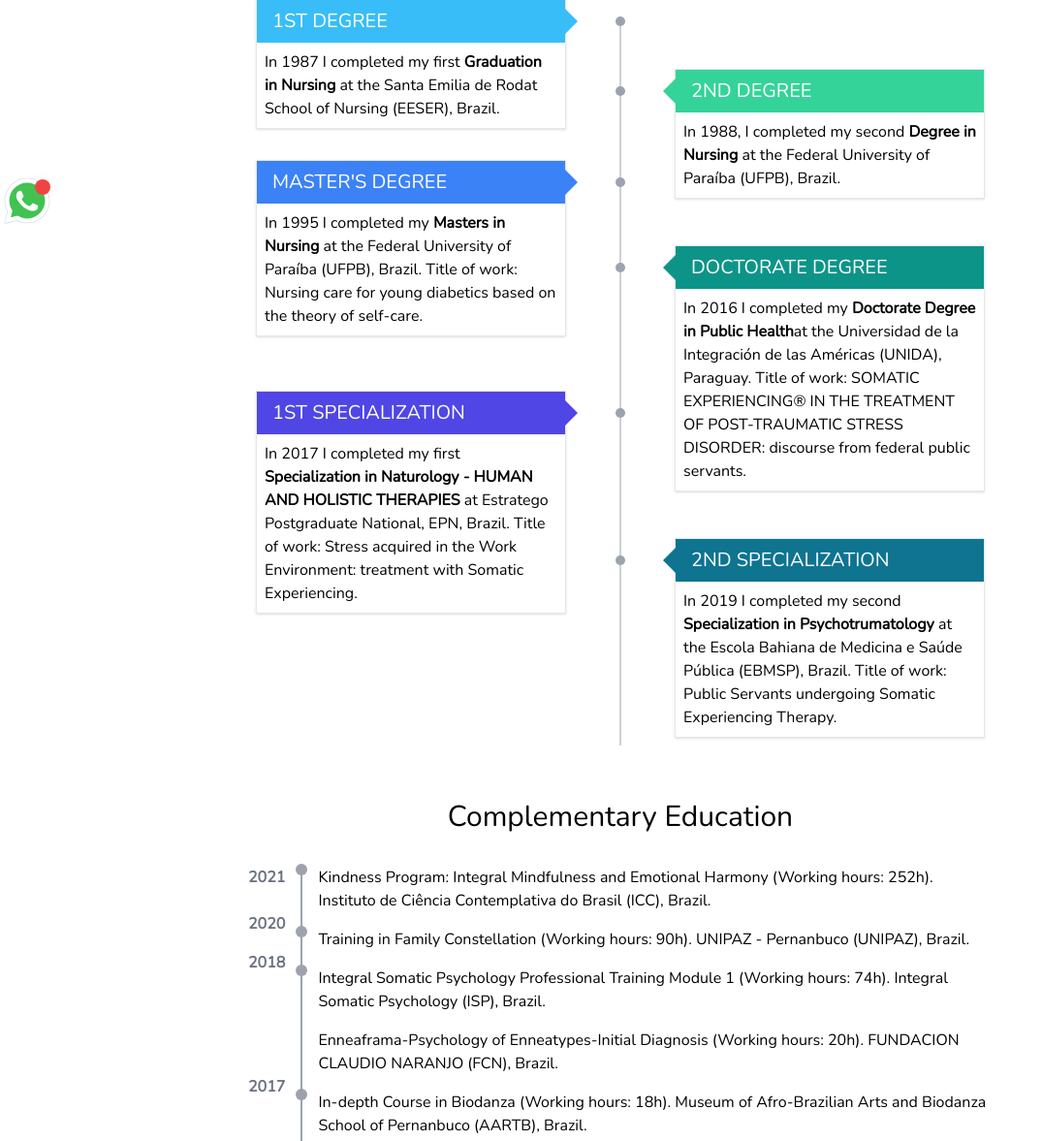
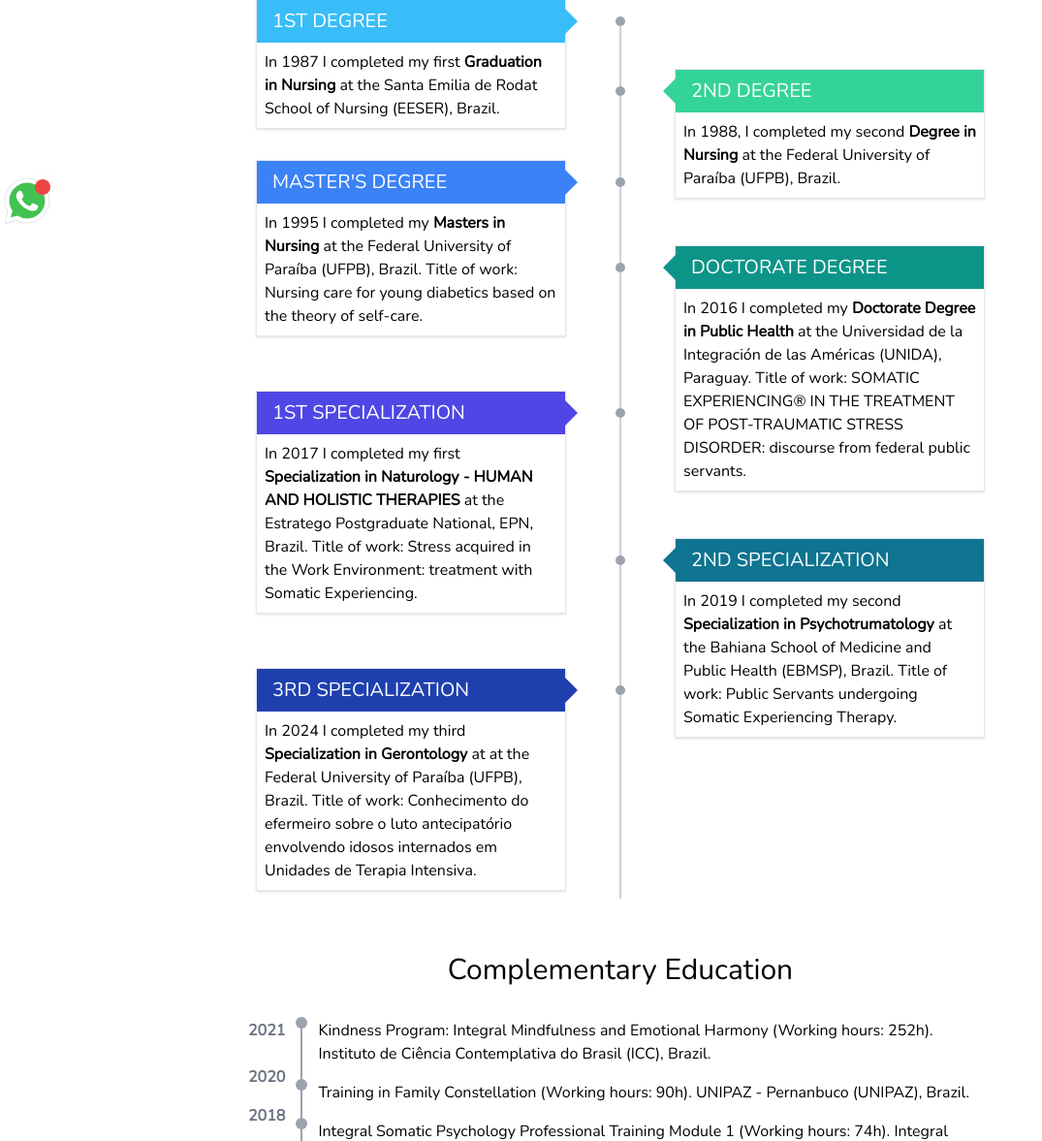
Before and after one commit to tiagofviana/wandecleide-website, a Django app: page /pt-br/about/ in a window 1280 px wide. Shown: the part 561-1738 px from the top of the page at 97% size, without its empty margins (0-1075 px from the left). Run offline with Django 4.2, Linux system fonts and the light colour scheme; style sheets or scripts are compiled from the project's sources.

Commit message:
Adding new content

```diff
--- a/src/users/templates/users/about.html
+++ b/src/users/templates/users/about.html
@@ -134,7 +134,7 @@
                 <div class="bg-white p-2">
                     <p>
                         {% blocktranslate trimmed %}
-                            In 2016 I completed my <strong>Doctorate Degree in Public Health</strong>at the Universidad de la Integración de las Américas (UNIDA), Paraguay. Title of work: SOMATIC EXPERIENCING® IN THE TREATMENT OF POST-TRAUMATIC STRESS DISORDER: discourse from federal public servants.
+                            In 2016 I completed my <strong>Doctorate Degree in Public Health</strong> at the Universidad de la Integración de las Américas (UNIDA), Paraguay. Title of work: SOMATIC EXPERIENCING® IN THE TREATMENT OF POST-TRAUMATIC STRESS DISORDER: discourse from federal public servants.
                         {% endblocktranslate %}
                     </p>
                 </div>
@@ -157,7 +157,7 @@
                 <div class="bg-white p-2">
                     <p>
                         {% blocktranslate trimmed %}
-                            In 2017 I completed my first <strong>Specialization in Naturology - HUMAN AND HOLISTIC THERAPIES</strong> at Estratego Postgraduate National, EPN, Brazil. Title of work: Stress acquired in the Work Environment: treatment with Somatic Experiencing.
+                            In 2017 I completed my first <strong>Specialization in Naturology - HUMAN AND HOLISTIC THERAPIES</strong> at the Estratego Postgraduate National, EPN, Brazil. Title of work: Stress acquired in the Work Environment: treatment with Somatic Experiencing.
                         {% endblocktranslate %}
                     </p>
                 </div>
@@ -180,7 +180,31 @@
                 <div class="bg-white p-2">
                     <p>
                         {% blocktranslate trimmed %}
-                            In 2019 I completed my second <strong>Specialization in Psychotrumatology</strong> at the Escola Bahiana de Medicina e Saúde Pública (EBMSP), Brazil. Title of work: Public Servants undergoing Somatic Experiencing Therapy.
+                            In 2019 I completed my second <strong>Specialization in Psychotrumatology</strong> at the Bahiana School of Medicine and Public Health (EBMSP), Brazil. Title of work: Public Servants undergoing Somatic Experiencing Therapy.
+                        {% endblocktranslate %}
+                    </p>
+                </div>
+            </div>
+
+            <div class="sm:max-w-xs shadow border border-gray-200 m-2 sm:basis-[45%] md:-mt-20">
+                <div class="bg-blue-800 p-2 relative">
+                    <span
+                        class="absolute top-1/2 -translate-y-1/2 -right-[67px] -translate-x-1/2 bg-gray-400 w-2.5 h-2.5 rounded-full hidden lg:table"
+                    ></span>
+                    <span
+                        class="absolute bg-blue-800 w-6 h-6 -right-2 top-1/2 -translate-y-1/2 rotate-45 hidden md:table"
+                    ></span>
+
+                    <h3 class="ml-2 font-thin text-xl text-white uppercase relative z-10">
+                        {% translate "3rd Specialization" %}
+                    </h3>
+                </div>
+
+                <div class="bg-white p-2">
+                    <p>
+                        {% blocktranslate trimmed %}
+                            In 2024 I completed my third <strong>Specialization in Gerontology </strong> at
+                            at the Federal University of Paraíba (UFPB), Brazil. Title of work: Conhecimento do efermeiro sobre o luto antecipatório envolvendo idosos internados em Unidades de Terapia Intensiva.
                         {% endblocktranslate %}
                     </p>
                 </div>
```
Also changed, not shown: src/locale/pt_BR/LC_MESSAGES/django.po, 1 other file.
